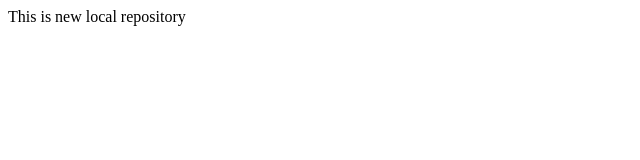
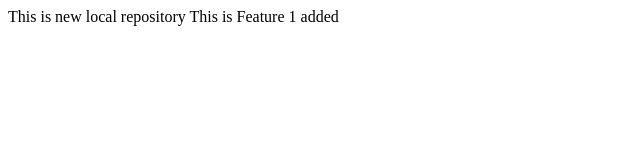
Before and after one commit to manpreetanand006/LocalRepo, a plain HTML site: page index.html in a window 1280 px wide. Shown: the whole page, without its empty margins (0-640 px from the left). Drawn offline with Linux system fonts and the light colour scheme.

Commit message:
Added Feature1

```diff
--- a/index.html
+++ b/index.html
@@ -1 +1,2 @@
 <pr> This is new local repository </pr>
+<pr> This is Feature 1 added </pr>
```
